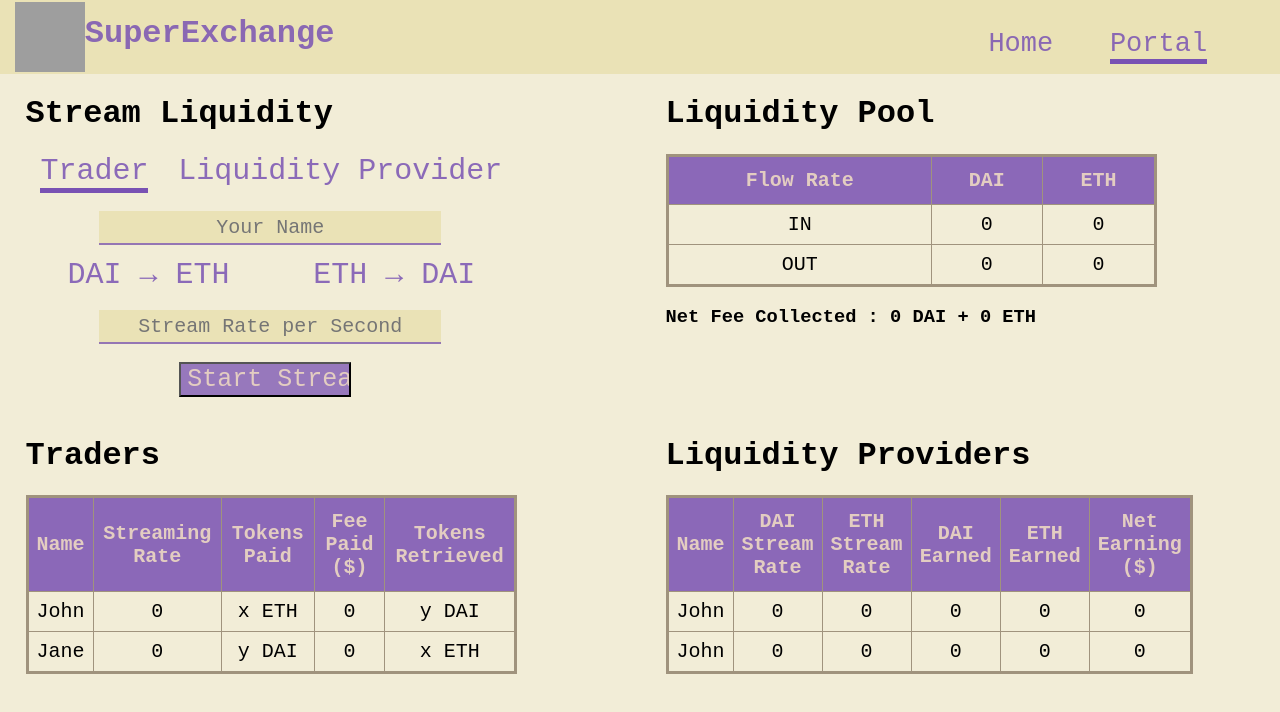
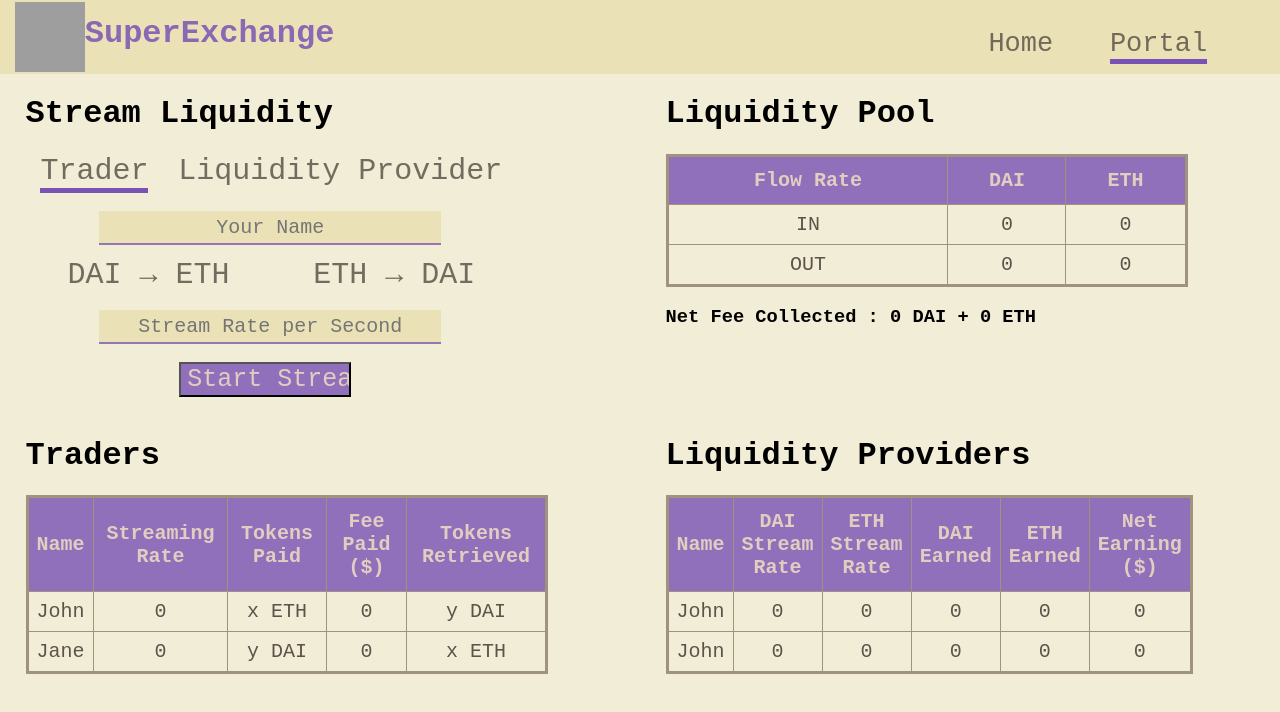
Before and after one commit to re-minder/SuperExchange, a React (Create React App) app in the folder frontend/: page /portal in a window 1280 px wide. Shown: the top 712 px of the page. Built offline with nearby package versions, Linux system fonts and the light colour scheme; grey boxes are pictures that could not be loaded.

Commit message:
update color styles for navigation

```diff
--- a/frontend/src/App.css
+++ b/frontend/src/App.css
@@ -28,7 +28,7 @@ body {
 
 .appLine {
   font-family: courier new;
-  color: rgba(121, 82, 179, 0.85);
+  color: #5d534a;
   margin-top: 1%;
 }
 
@@ -49,13 +49,13 @@ body {
 }
 
 .homeNavigationBar ul > li > a {
-  color: rgba(121, 82, 179, 0.85);
+  color: rgba(93, 83, 74, 0.85);
   text-decoration: none;
 }
 
 .homeNavigationBar ul > li > a:hover {
   font-weight: bold;
-  color: rgba(121, 82, 179, 1);
+  /* color: rgba(121, 82, 179, 1); */
 }
 
 .currentPage {
@@ -74,7 +74,6 @@ body {
 .rowComp {
   width: 100%;
   display: table;
-  /* flex-wrap: wrap; */
 }
 
 .leftComponent {
@@ -94,6 +93,10 @@ body {
   width: 48%;
 }
 
+.sectionTitle {
+  color: #5d534a;
+}
+
 .nav-tabs {
   display: flex;
   margin-right: 20%;
@@ -103,15 +106,12 @@ body {
 .nav-link {
   margin: 0 auto;
   text-decoration: none;
-  color: rgba(121, 82, 179, 0.85);
-  /* margin-left: 8%;
-  margin-right: 8%; */
+  color: rgba(93, 83, 74, 0.85);
   font-size: 30px;
 }
 
 .nav-link:hover {
   font-weight: bold;
-  color: rgba(121, 82, 179, 1);
 }
 
 .nav-link.active {
@@ -139,7 +139,7 @@ body {
   width: 28%;
   height: 35px;
   font-size: 25px;
-  background-color: rgba(121, 82, 179, 0.75);
+  background-color: rgba(121, 82, 179, 0.8);
   color: #e3cdc1;
   display: flex;
   margin-right: auto;
@@ -157,13 +157,14 @@ body {
   /* font-family: "Trebuchet MS", Arial, Helvetica, sans-serif; */
   border-collapse: collapse;
   border: 3px solid #a0937d;
-  width: 80%;
+  width: 85%;
 }
 
 #table td,
 #table th {
   border: 1px solid #a0937d;
   padding: 8px;
+  color: #5d534a;
 }
 
 /* #table tr:nth-child(even) {
@@ -178,7 +179,7 @@ body {
   padding-top: 12px;
   padding-bottom: 12px;
   text-align: center;
-  background-color: rgba(121, 82, 179, 0.85);
+  background-color: rgba(121, 82, 179, 0.8);
   /* color: #f2edd7; */
   color: #e3cdc1;
 }
```
